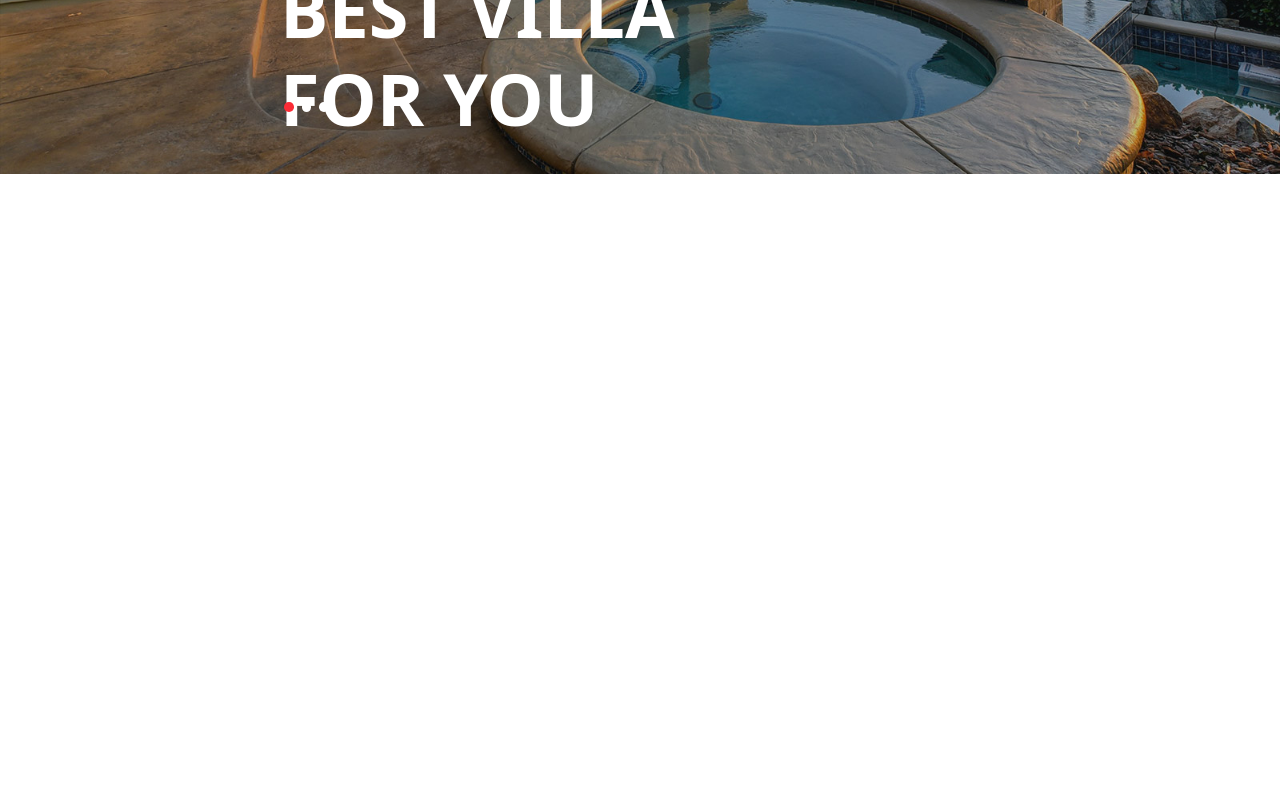
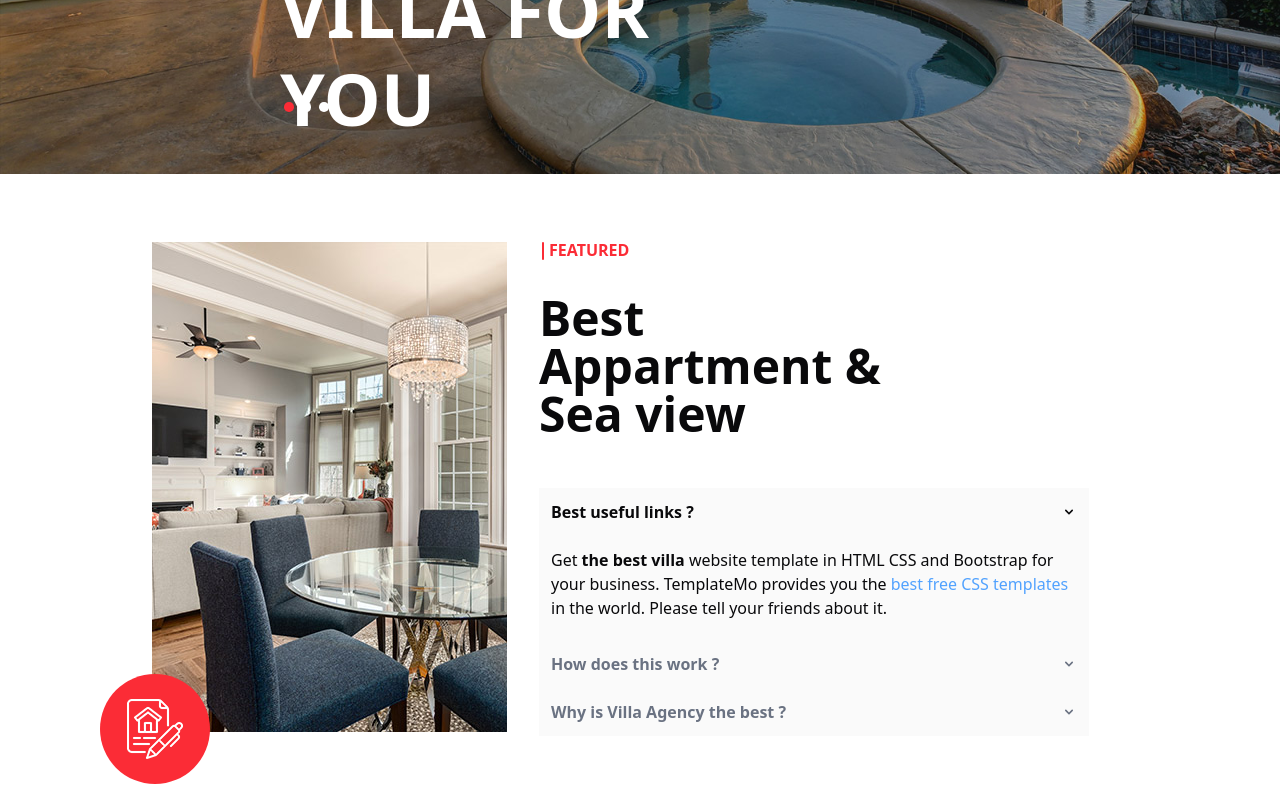
Before and after one commit to Nikkihosseini/Villa-agency, a React (Vite) app: page / in a window 1280 px wide. Shown: the part 635-1435 px from the top of the page. Before the commit the page ends 809 px from the top, so only its background shows below. Built offline with nearby package versions, Linux system fonts and the light colour scheme.

Commit message:
add Accordion, flowbite

```diff
--- a/index.html
+++ b/index.html
@@ -8,7 +8,7 @@
   </head>
   <body class="font-sans text-zinc-950">
     <div id="root">
-      <img src="./public/images/image/banner/banner-01.jpg" alt="Toronto,Canada">
+
     </div>
     <script type="module" src="/src/main.jsx"></script>
   </body>
--- a/package.json
+++ b/package.json
@@ -14,7 +14,9 @@
     "@fortawesome/free-brands-svg-icons": "^6.7.2",
     "@fortawesome/free-solid-svg-icons": "^6.7.2",
     "@fortawesome/react-fontawesome": "^0.2.2",
-    "@tailwindcss/vite": "^4.0.0",
+    "@tailwindcss/vite": "^4.0.3",
+    "flowbite": "^3.1.1",
+    "flowbite-react": "^0.10.2",
     "react": "^18.3.1",
     "react-dom": "^18.3.1",
     "swiper": "^11.2.2"
@@ -31,7 +33,7 @@
     "eslint-plugin-react-refresh": "^0.4.16",
     "globals": "^15.14.0",
     "postcss": "^8.5.1",
-    "tailwindcss": "^4.0.0",
+    "tailwindcss": "^4.0.3",
     "vite": "^6.0.5"
   }
 }
--- a/src/App.jsx
+++ b/src/App.jsx
@@ -1,6 +1,7 @@
 import './index.css'
-import Header from './Header/Header.jsx'
-import HeaderBanner from './Header/HeaderBanner.jsx'
+import Header from './Components/Header/Header.jsx'
+import HeaderBanner from './Components/Header/HeaderBanner.jsx'
+import Featured from './Components/Featured/Featured.jsx'
 
 export default function App() {
 
@@ -8,6 +9,7 @@ export default function App() {
     <>
      <Header/>
      <HeaderBanner/>
+     <Featured/>
     </>
   )
 }
--- /dev/null
+++ b/src/Components/Featured/Featured.jsx
@@ -0,0 +1,57 @@
+import '../../index.css'
+import '../styles/line-before.css'
+import { Accordion } from 'flowbite-react';
+
+export default function Featured() {
+    return(
+        <>
+            <div className='container mx-auto px-4 xl:px-20'>
+               <div className='flex items-center gap-x-8 mx-18 my-16 h-[498px]'>
+                <div className='relative'>
+                        <div className='max-w-[355px] max-h-[490px]'>
+                            <img className='block w-full h-full' src="./public/images/image/featured/featured.jpg" alt="featured"/>
+                        </div>
+                        <a className='flex absolute bottom-[-52px] left-[-52px] items-center justify-center w-[110px] h-[110px] bg-red-500 rounded-full' href='#'>
+                            <img src="./public/images/icon/featured-icon.png" alt="featured-icon"/>
+                        </a>
+                    </div>
+                    <div className='flex flex-col justify-between max-w-[550px] h-full'>
+                        <div className='flex flex-col items-start gap-y-8'>
+                            <h4 className=' line-before text-red-500 relative font-bold uppercase ml-2.5'>Featured</h4>
+                            <h3 className='font-bold text-5xl max-w-[400px]'>Best Appartment & Sea view</h3>
+                        </div>
+                        <div className=''>
+                            <Accordion className='bg-zinc-50 border-none dark:border-none dark:divide-gray-200 dark:border-gray-200 transition w-[550px]'>
+                                <Accordion.Panel className='bg-zinc-50'>
+                                    <Accordion.Title className='dark:bg-zinc-50 dark:text-zinc-950 font-semibold dark:hover:bg-zinc-50 dark:focus:ring-zinc-50 focus:ring-0 p-3'>Best useful links ?</Accordion.Title>
+                                        <Accordion.Content className='dark:bg-zinc-50 text-zinc-950 p-3'>
+                                            <p className="mb-2 line-clamp-3">
+                                               Get <strong>the best villa</strong> website template in HTML CSS and Bootstrap for your business. TemplateMo provides you the <a className='text-blue-400' href="">best free CSS templates</a> in the world. Please tell your friends about it.
+                                            </p>
+                                        </Accordion.Content>
+                                        </Accordion.Panel>
+                                        <Accordion.Panel>
+                                        <Accordion.Title className='dark:bg-zinc-50 dark:text-zinc-950 font-semibold  dark:hover:bg-zinc-50 dark:focus:ring-zinc-50 focus:ring-0 p-3'>How does this work ?</Accordion.Title>
+                                        <Accordion.Content className='dark:bg-zinc-50 text-zinc-950 p-3'>
+                                            <p className="mb-2 line-clamp-3">
+                                              Dolor almesit amet, consectetur adipiscing elit, sed doesn't eiusmod temporincididunt utlabore consectetur <code className='text-pink-500'>adipiscing</code> elit, sed do eiusmod tempor incididunt utlabore et doloremagna aliqua.
+                                            </p>
+                                        </Accordion.Content>
+                                        </Accordion.Panel>
+                                        <Accordion.Panel>
+                                        <Accordion.Title className='dark:bg-zinc-50 dark:text-zinc-950 font-semibold  dark:hover:bg-zinc-50 dark:focus:ring-zinc-50 focus:ring-0 p-3'>Why is Villa Agency the best ?</Accordion.Title>
+                                        <Accordion.Content className='dark:bg-zinc-50 text-zinc-950 p-3'>
+                                            <p className="mb-2 line-clamp-3">
+                                               Dolor almesit amet, consectetur adipiscing elit, sed doesn't eiusmod tempor incididunt ut labore consectetur <code className='text-pink-500'>adipiscing</code> elit, sed do eiusmod tempor incididunt ut labore et dolore magna aliqua.
+                                            </p>
+                                    </Accordion.Content>
+                                    </Accordion.Panel>
+                                </Accordion>
+                        </div>
+                    </div>
+                    <div></div>
+               </div>
+            </div>
+        </>
+    )
+}
--- a/src/Header/Header.jsx
+++ b/src/Components/Header/Header.jsx
@@ -1,4 +1,4 @@
-import '../index.css'
+import '../../index.css'
 import { FontAwesomeIcon } from '@fortawesome/react-fontawesome'
 import { faFacebook, faTwitter, faLinkedin, faInstagram } from '@fortawesome/free-brands-svg-icons'
 import { faEnvelope, faMap, faCalendar} from '@fortawesome/free-solid-svg-icons'
--- a/src/Header/HeaderBanner.jsx
+++ b/src/Components/Header/HeaderBanner.jsx
@@ -1,5 +1,5 @@
 import React, { useRef, useState } from 'react';
-import '../index.css'
+import '../../index.css'
 import { Swiper, SwiperSlide } from 'swiper/react';
 // Import Swiper styles
 import 'swiper/css';
@@ -29,7 +29,7 @@ export default function HeaderBanner() {
             <div className='container mx-auto px-4 xl:px-20 absolute overflow-y-hidden h-full md:min-h-screen flex items-center justify-start'>
               <div className='ml-50'>
                 <span className='inline-block font-semibold text-[17px] bg-white py-2 px-3 tracking-wider line-clamp-1 mb-4'>Toronto,<span className='text-red-500'>Canada</span></span>
-                <h2 className='text-white text-7xl font-bold line-clamp-4 max-w-[450px] leading-22 uppercase'><span className='block max-w-[214px]'>Hurry!</span>Get the Best Villa for you</h2>
+                <h2 className='text-white text-7xl font-bold line-clamp-4 max-w-[485px] leading-22 uppercase'><span className='block max-w-[214px]'>Hurry!</span>Get the Best Villa for you</h2>
               </div>
             </div>
             <img src="./images/image/banner/banner-01.jpg" alt="Toronto,Canada"/>
@@ -40,7 +40,7 @@ export default function HeaderBanner() {
             <div className='container mx-auto px-4 xl:px-20 absolute overflow-y-hidden h-full md:min-h-screen flex items-center justify-start'>
               <div className='ml-50'>
                 <span className='inline-block font-semibold text-[17px] bg-white py-2 px-3 tracking-wider line-clamp-1 mb-4'>Melbourne,<span className='text-red-500'>Australia</span></span>
-                <h2 className='text-white text-7xl font-bold line-clamp-4 max-w-[450px] leading-22 uppercase'><span className='block max-w-[358px]'>Be Quick!</span>Get the best villa in town</h2>
+                <h2 className='text-white text-7xl font-bold line-clamp-4 max-w-[485px] leading-22 uppercase'><span className='block max-w-[358px]'>Be Quick!</span>Get the best villa in town</h2>
               </div>
             </div>
             <img src="./images/image/banner/banner-02.jpg" alt="Melbourne,Australia"/>
--- /dev/null
+++ b/src/Components/styles/line-before.css
@@ -0,0 +1,12 @@
+.line-before::before{
+    content: "";
+    display: inline-block;
+    width: 0.15rem;
+    height: 75%;
+    background-color: #fb2c36;
+    border-radius: 5rem;
+    position: absolute;
+    top: 4px;
+    bottom: 0;
+    left: -7px;
+}
```
Also changed, not shown: src/Components/Header/styles.css (renamed from src/Header/styles.css), 1 other file (tests, documents, lock files or other folders).
